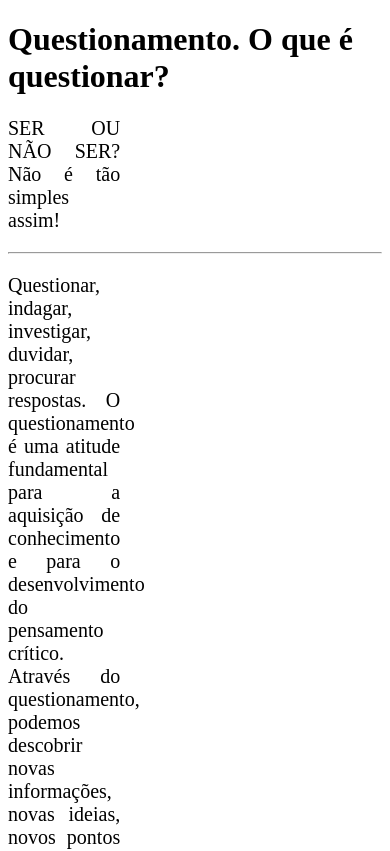
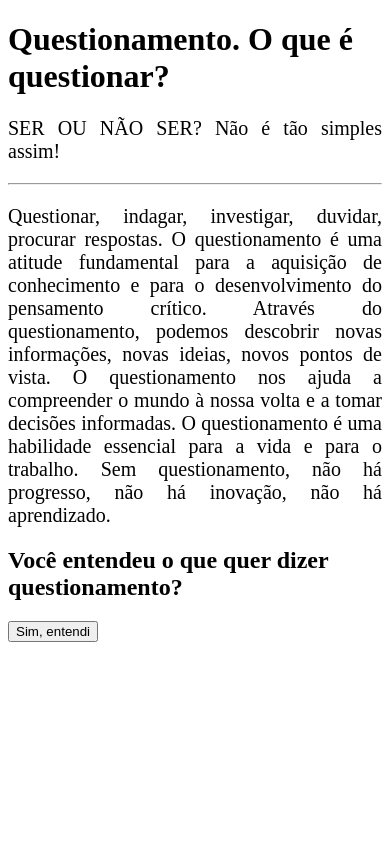
Before and after one commit to Pontinn/clone-tab-news, a Next.js app: page /questionamento in a window 390 px wide. Shown: the top 851 px of the page. Built offline with nearby package versions, Linux system fonts and the light colour scheme.

Commit message:
Questinamento

```diff
--- a/styles/questionamento.css
+++ b/styles/questionamento.css
@@ -7,3 +7,13 @@
 .img {
   width: 20%;
 }
+
+@media(max-width: 430px) {
+  .text-justify {
+    width: 100%;
+  }
+
+  .img {
+    width: 100%;
+  }
+}
```
